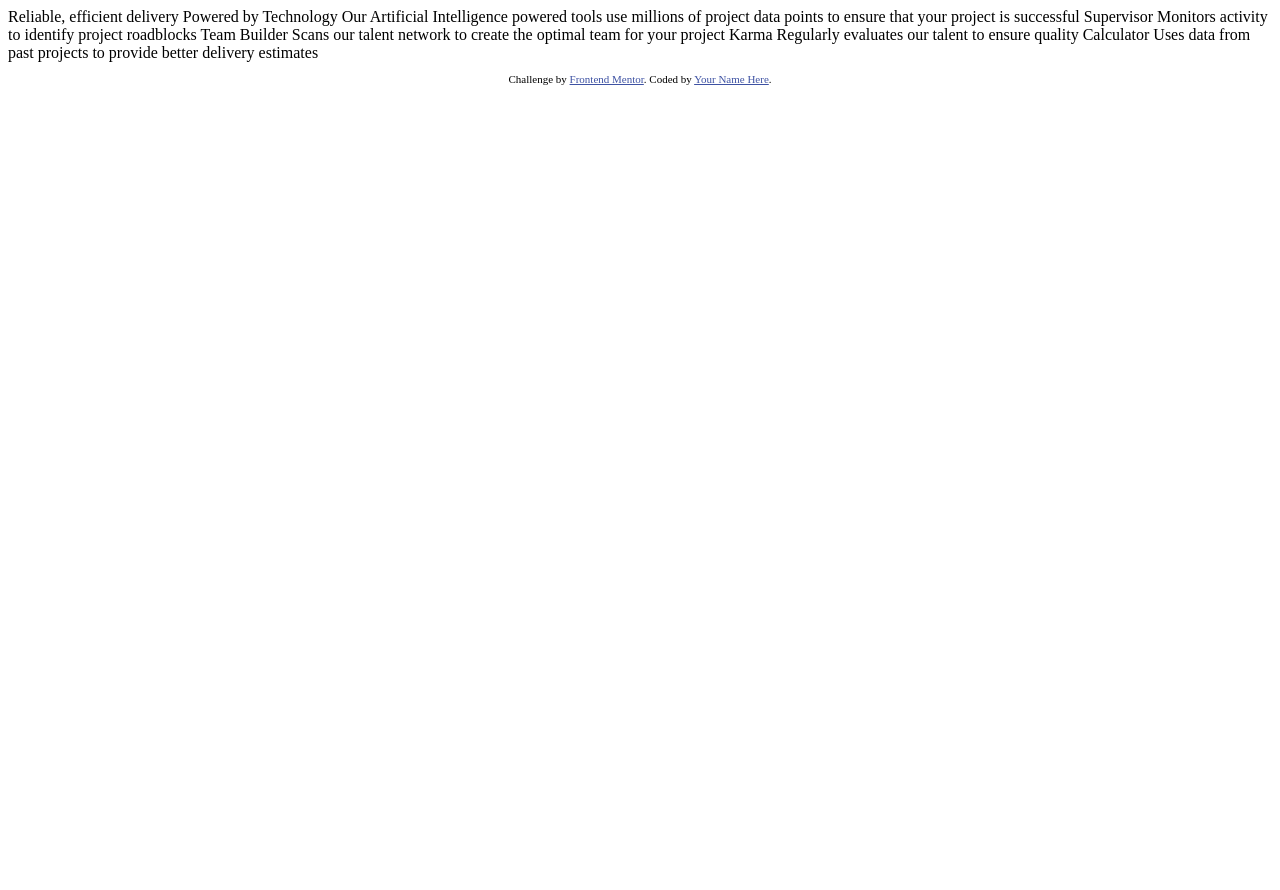
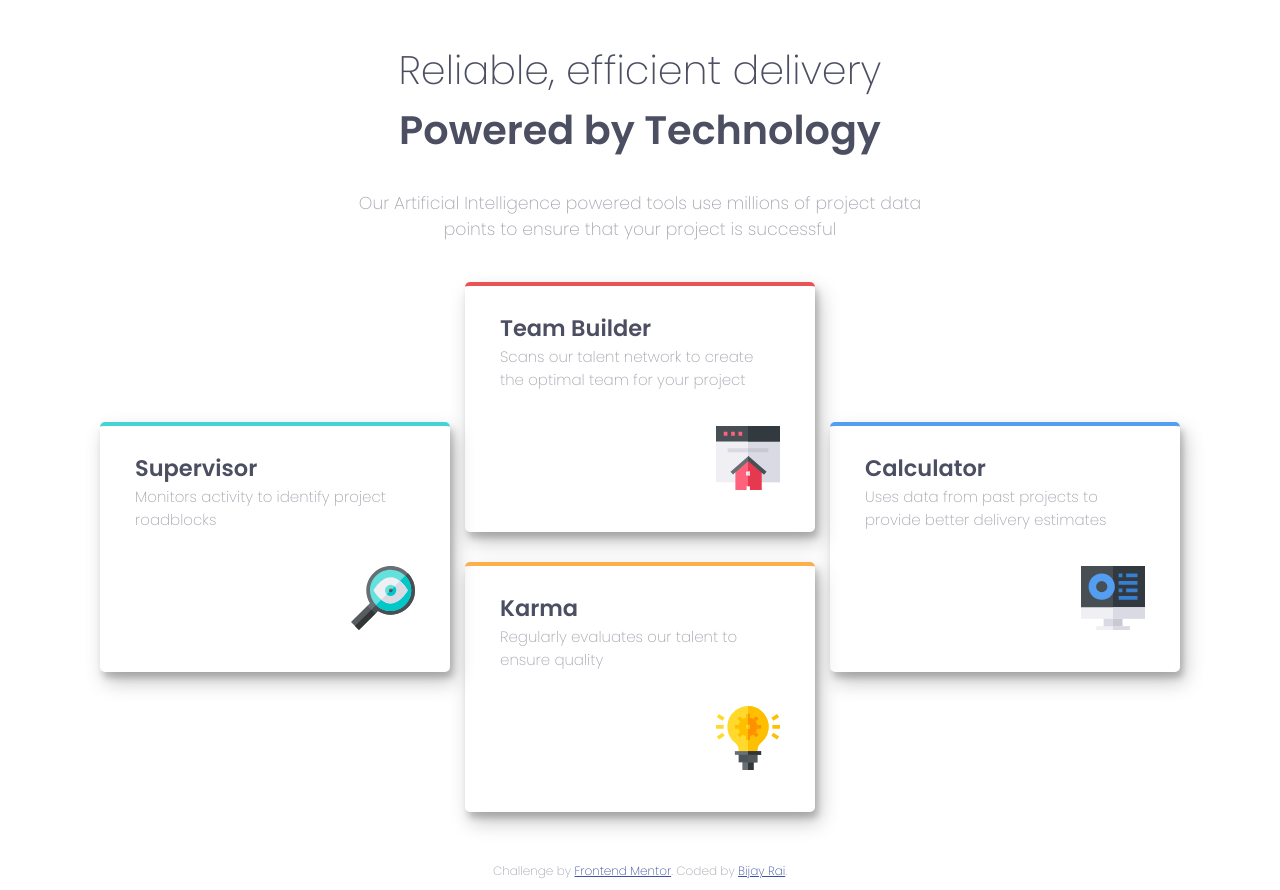
Before and after one commit to beejoy/FrontendMentor.FourCardService, a plain HTML site: page index.html in a window 1280 px wide. Before the commit the page ends 800 px from the top, so only its background shows below. Drawn offline with Linux system fonts and the light colour scheme.

Commit message:
Design complete

```diff
--- a/index.html
+++ b/index.html
@@ -5,40 +5,54 @@
   <meta name="viewport" content="width=device-width, initial-scale=1.0"> <!-- displays site properly based on user's device -->
 
   <link rel="icon" type="image/png" sizes="32x32" href="./images/favicon-32x32.png">
+  <link href="https://fonts.googleapis.com/css2?family=Poppins:wght@200;400;600&display=swap" rel="stylesheet">
+  <link href="styles.css" rel="stylesheet" type="text/css">
 
   <title>Frontend Mentor | Four card feature section</title>
 
-  <!-- Feel free to remove these styles or customise in your own stylesheet 👍 -->
-  <style>
-    .attribution { font-size: 11px; text-align: center; }
-    .attribution a { color: hsl(228, 45%, 44%); }
-  </style>
 </head>
 <body>
 
-  Reliable, efficient delivery
-  Powered by Technology
+  <div id="header-container">
+    <h1 class="thin">Reliable, efficient delivery</h1>
+    <h1 class="thick">Powered by Technology</h1>
 
-  Our Artificial Intelligence powered tools use millions of project data points
-  to ensure that your project is successful
+    <p>Our Artificial Intelligence powered tools use millions of project data points
+    to ensure that your project is successful</p>
+  </div>
 
-  Supervisor
-  Monitors activity to identify project roadblocks
+  <div id="feature-container">
+    <div class="feature-box feature-box-cyan">
+      <h2>Supervisor</h2>
+      <p>Monitors activity to identify project roadblocks</p>
+      <p class="feature-icon"><img src="images/icon-supervisor.svg" alt="Supervisor" /></p>
+    </div>
 
-  Team Builder
-  Scans our talent network to create the optimal team for your project
+    <div id="feature-box-middle">
+      <div class="feature-box feature-box-red">
+        <h2>Team Builder</h2>
+        <p>Scans our talent network to create the optimal team for your project</p>
+        <p class="feature-icon"><img src="images/icon-team-builder.svg" alt="Supervisor" /></p>
+      </div>
 
-  Karma
-  Regularly evaluates our talent to ensure quality
+      <div class="feature-box feature-box-orange">
+        <h2>Karma</h2>
+        <p>Regularly evaluates our talent to ensure quality</p>
+        <p class="feature-icon"><img src="images/icon-karma.svg" alt="Supervisor" /></p>
+      </div>
+    </div>
 
-  Calculator
-  Uses data from past projects to provide better delivery estimates
-
+    <div class="feature-box feature-box-blue">
+      <h2>Calculator</h2>
+      <p>Uses data from past projects to provide better delivery estimates</p>
+      <p class="feature-icon"><img src="images/icon-calculator.svg" alt="Supervisor" /></p>
+    </div>
+  </div>
 
   <footer>
     <p class="attribution">
       Challenge by <a href="https://www.frontendmentor.io?ref=challenge" target="_blank">Frontend Mentor</a>.
-      Coded by <a href="#">Your Name Here</a>.
+      Coded by <a href="https://github.com/beejoy">Bijay Rai</a>.
     </p>
   </footer>
 </body>
--- /dev/null
+++ b/styles.css
@@ -0,0 +1,113 @@
+* {
+    box-sizing: border-box;
+    margin: 0;
+    padding: 0;
+}
+
+body {
+    color: hsl(229, 6%, 66%);
+    font-family: Poppins;
+    font-size: 15px;
+    font-weight: 200;
+
+    width: 100%;
+}
+h1, h2 {
+    color: hsl(234, 12%, 34%);
+}
+
+#header-container {
+    display: flex;
+    flex-direction: column;
+    align-items: center;
+
+    margin: 40px 0;
+}
+#header-container > h1 {
+    font-family: inherit;
+    font-size: 2.65em;
+
+    text-align: center;
+}
+#header-container > h1.thin {
+    font-weight: 200;
+}
+#header-container > h1.thick {
+    font-weight: 600;
+}
+#header-container > p {
+    font-size: 1.15em;
+    text-align: center;
+    width: 570px;
+    margin-top: 30px;
+}
+
+#feature-container {
+    display: flex;
+    flex-direction: row;
+    justify-content: center;
+    align-items: center;
+}
+#feature-box-middle {
+    display: flex;
+    flex-direction: column;
+    align-items: center;
+    width: 25%;
+    margin: 0 30px;
+}
+.feature-box {
+    height: 250px;
+    width: 350px;
+
+    padding: 25px 35px;
+
+    border-radius: 5px;
+    box-shadow: 5px 10px 20px hsla(0, 0%, 0%, 0.23), 3px 6px 6px hsla(0, 0%, 0%, 0.19);
+}
+.feature-box-red {
+    border-top: 4px solid hsl(0, 78%, 62%);
+    margin-bottom: 30px;
+}
+.feature-box-cyan {
+    border-top: 4px solid hsl(180, 62%, 55%);
+}
+.feature-box-orange {
+    border-top: 4px solid hsl(34, 97%, 64%);
+}
+.feature-box-blue {
+    border-top: 4px solid hsl(212, 86%, 64%);
+}
+.feature-icon {
+    text-align: right;
+    margin-top: 35px;
+}
+
+.attribution {
+    font-size: 12px;
+    text-align: center;
+    margin-top: 50px;
+    margin-bottom: 10px;
+}
+.attribution a { color: hsl(228, 45%, 44%); }
+
+@media only screen and (max-width: 768px) {
+    body {
+        width: 100%;
+    }
+
+    #header-container > p {
+        width: 95%;
+        margin-top: 25px;
+    }
+
+    #feature-container {
+        flex-direction: column;
+        justify-content: center;
+        align-items: center;
+    }
+
+    #feature-box-middle {
+        margin: 30px 0;
+        width: 100%;
+    }
+}
```
